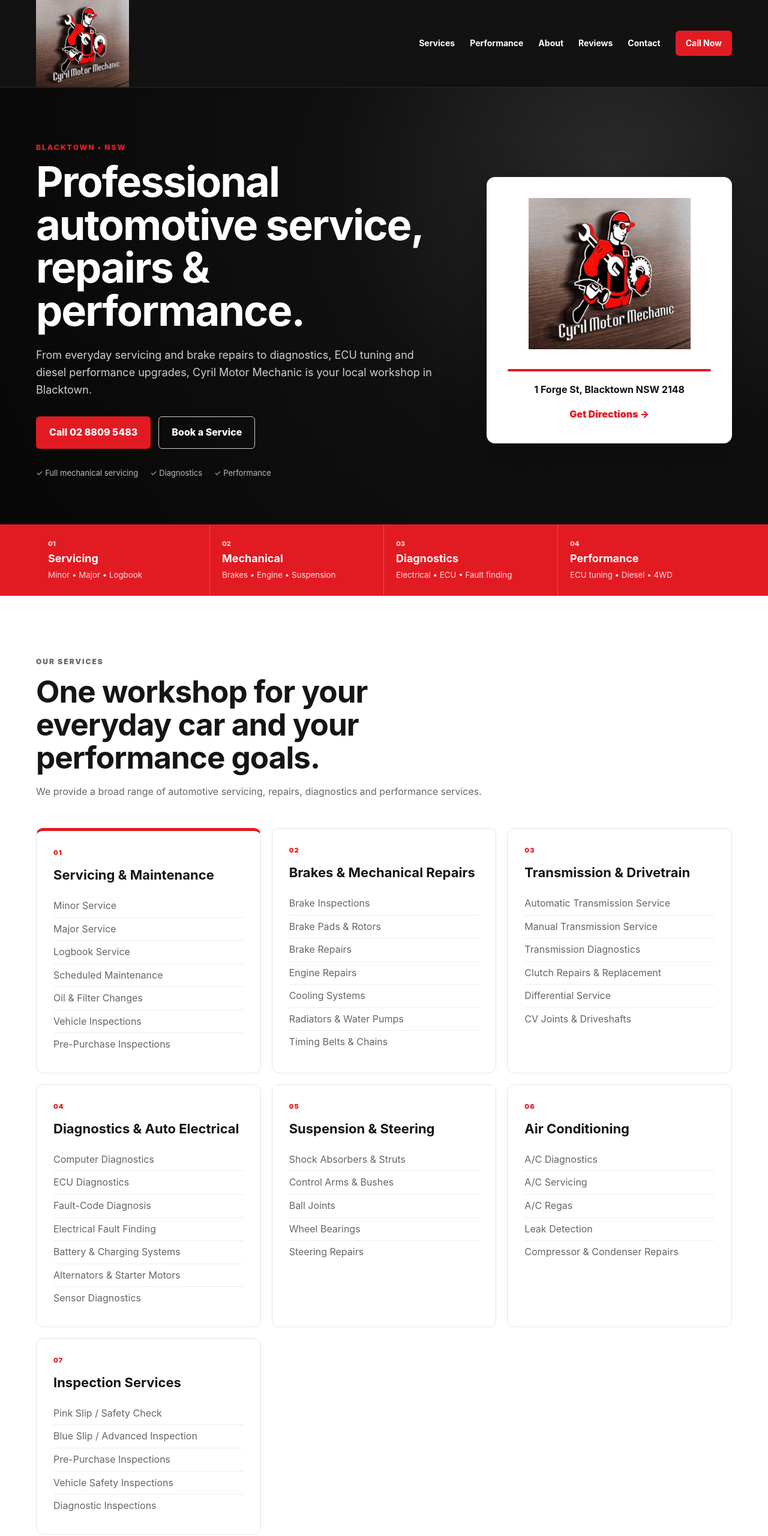
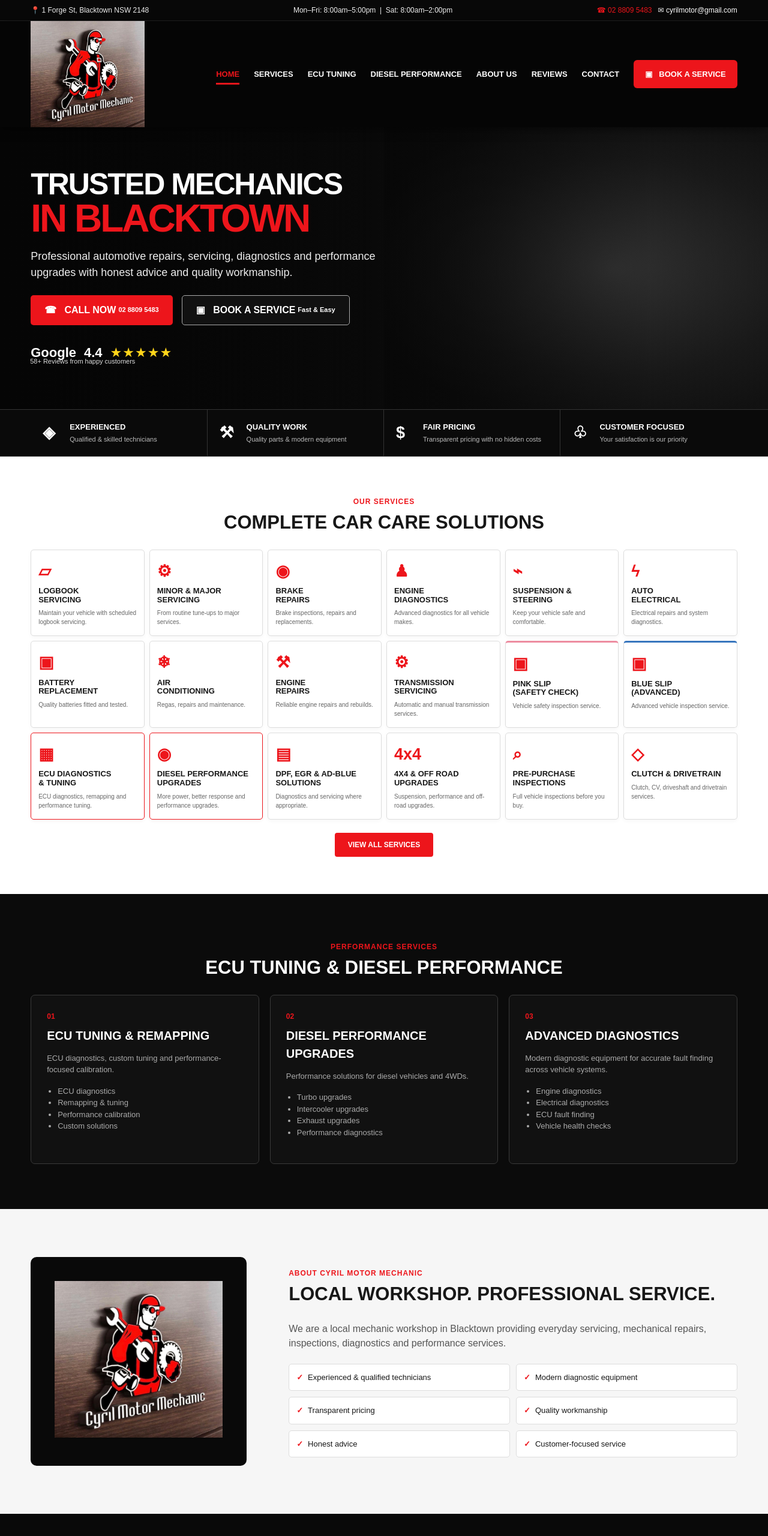
Before and after one commit to cyrilmotor-lab/Cyril-Motor-Mechanic, a plain HTML site: page index.html in a window 1280 px wide. Shown: the top 2560 px of the page at 60% size. Drawn offline with Linux system fonts and the light colour scheme.

Commit message:
Add files via upload

```diff
--- a/index.html
+++ b/index.html
@@ -1,276 +1,139 @@
-<!DOCTYPE html>
+<!doctype html>
 <html lang="en">
 <head>
-  <meta charset="UTF-8">
-  <meta name="viewport" content="width=device-width, initial-scale=1.0">
-  <title>Cyril Motor Mechanic | Blacktown Mechanic</title>
-  <meta name="description" content="Cyril Motor Mechanic in Blacktown. Minor, major and logbook servicing, brakes, transmission, diagnostics, inspections, ECU tuning and diesel performance upgrades.">
+<meta charset="utf-8">
+<meta name="viewport" content="width=device-width,initial-scale=1">
+<title>Cyril Motor Mechanic | Blacktown</title>
+<meta name="description" content="Cyril Motor Mechanic Blacktown — minor, major and logbook servicing, brakes, transmission, diagnostics, Pink Slip, Blue Slip, ECU tuning and diesel performance upgrades.">
 <link rel="stylesheet" href="styles.css">
 </head>
 <body>
-  <header class="site-header">
-    <div class="container nav-wrap">
-      <a class="brand" href="#home" aria-label="Cyril Motor Mechanic home">
-        <img src="logo.jpg" alt="Cyril Motor Mechanic logo">
-      </a>
-      <button class="menu-toggle" aria-label="Open menu" aria-expanded="false">☰</button>
-      <nav class="nav">
-        <a href="#services">Services</a>
-        <a href="#performance">Performance</a>
-        <a href="#about">About</a>
-        <a href="#reviews">Reviews</a>
-        <a href="#contact">Contact</a>
-        <a class="nav-cta" href="tel:+61288095483">Call Now</a>
+<div class="topbar">
+  <div class="wrap topinner">
+    <span>📍 1 Forge St, Blacktown NSW 2148</span>
+    <span class="hours">Mon–Fri: 8:00am–5:00pm &nbsp;|&nbsp; Sat: 8:00am–2:00pm</span>
+    <span><a href="tel:+61288095483">☎ 02 8809 5483</a> &nbsp; <a href="mailto:cyrilmotor@gmail.com">✉ cyrilmotor@gmail.com</a></span>
+  </div>
+</div>
+
+<header>
+  <div class="wrap navinner">
+    <a class="logo" href="#home"><img src="logo.jpg" alt="Cyril Motor Mechanic"></a>
+    <button class="hamb" aria-label="Menu">☰</button>
+    <nav>
+      <a class="active" href="#home">HOME</a>
+      <a href="#services">SERVICES</a>
+      <a href="#performance">ECU TUNING</a>
+      <a href="#performance">DIESEL PERFORMANCE</a>
+      <a href="#about">ABOUT US</a>
+      <a href="#reviews">REVIEWS</a>
+      <a href="#contact">CONTACT</a>
+      <a class="book" href="#contact">▣ &nbsp; BOOK A SERVICE</a>
     </nav>
   </div>
 </header>
 
 <main id="home">
 <section class="hero">
-      <div class="container hero-grid">
-        <div>
-          <p class="eyebrow">BLACKTOWN • NSW</p>
-          <h1>Professional automotive service, repairs & performance.</h1>
-          <p class="hero-copy">From everyday servicing and brake repairs to diagnostics, ECU tuning and diesel performance upgrades, Cyril Motor Mechanic is your local workshop in Blacktown.</p>
-          <div class="hero-actions">
-            <a class="btn btn-primary" href="tel:+61288095483">Call 02 8809 5483</a>
-            <a class="btn btn-outline" href="#contact">Book a Service</a>
+  <div class="heroShade"></div>
+  <div class="wrap heroInner">
+    <div class="heroText">
+      <div class="kicker">TRUSTED MECHANICS</div>
+      <h1><span>IN BLACKTOWN</span></h1>
+      <p>Professional automotive repairs, servicing, diagnostics and performance upgrades with honest advice and quality workmanship.</p>
+      <div class="buttons">
+        <a class="btn red" href="tel:+61288095483">☎ &nbsp; CALL NOW<br><small>02 8809 5483</small></a>
+        <a class="btn dark" href="#contact">▣ &nbsp; BOOK A SERVICE<br><small>Fast &amp; Easy</small></a>
       </div>
-          <div class="trust-row">
-            <span>✓ Full mechanical servicing</span>
-            <span>✓ Diagnostics</span>
-            <span>✓ Performance</span>
-          </div>
-        </div>
-        <div class="hero-card">
-          <img src="logo.jpg" alt="Cyril Motor Mechanic">
-          <div class="hero-card-line"></div>
-          <p>1 Forge St, Blacktown NSW 2148</p>
-          <a href="https://maps.app.goo.gl/SMX2M5FnPrcr7Gb49" target="_blank" rel="noopener">Get Directions →</a>
+      <div class="rating"><b>Google</b> <strong>4.4</strong> <span>★★★★★</span><small>58+ Reviews from happy customers</small></div>
     </div>
   </div>
 </section>
 
-    <section class="quick-links">
-      <div class="container quick-grid">
-        <a href="#servicing"><span>01</span><strong>Servicing</strong><small>Minor • Major • Logbook</small></a>
-        <a href="#mechanical"><span>02</span><strong>Mechanical</strong><small>Brakes • Engine • Suspension</small></a>
-        <a href="#diagnostics"><span>03</span><strong>Diagnostics</strong><small>Electrical • ECU • Fault finding</small></a>
-        <a href="#performance"><span>04</span><strong>Performance</strong><small>ECU tuning • Diesel • 4WD</small></a>
+<section class="trust">
+  <div class="wrap trustgrid">
+    <div><b>◈</b><strong>EXPERIENCED</strong><span>Qualified &amp; skilled technicians</span></div>
+    <div><b>⚒</b><strong>QUALITY WORK</strong><span>Quality parts &amp; modern equipment</span></div>
+    <div><b>$</b><strong>FAIR PRICING</strong><span>Transparent pricing with no hidden costs</span></div>
+    <div><b>♧</b><strong>CUSTOMER FOCUSED</strong><span>Your satisfaction is our priority</span></div>
   </div>
 </section>
 
-    <section id="services" class="section">
-      <div class="container">
-        <div class="section-heading">
-          <p class="eyebrow">OUR SERVICES</p>
-          <h2>One workshop for your everyday car and your performance goals.</h2>
-          <p>We provide a broad range of automotive servicing, repairs, diagnostics and performance services.</p>
+<section id="services" class="services">
+  <div class="wrap">
+    <div class="sectionTitle"><small>OUR SERVICES</small><h2>COMPLETE CAR CARE SOLUTIONS</h2></div>
+    <div class="serviceGrid">
+      <article><i>▱</i><h3>LOGBOOK<br>SERVICING</h3><p>Maintain your vehicle with scheduled logbook servicing.</p></article>
+      <article><i>⚙</i><h3>MINOR &amp; MAJOR<br>SERVICING</h3><p>From routine tune-ups to major services.</p></article>
+      <article><i>◉</i><h3>BRAKE<br>REPAIRS</h3><p>Brake inspections, repairs and replacements.</p></article>
+      <article><i>♟</i><h3>ENGINE<br>DIAGNOSTICS</h3><p>Advanced diagnostics for all vehicle makes.</p></article>
+      <article><i>⌁</i><h3>SUSPENSION &amp;<br>STEERING</h3><p>Keep your vehicle safe and comfortable.</p></article>
+      <article><i>ϟ</i><h3>AUTO<br>ELECTRICAL</h3><p>Electrical repairs and system diagnostics.</p></article>
+      <article><i>▣</i><h3>BATTERY<br>REPLACEMENT</h3><p>Quality batteries fitted and tested.</p></article>
+      <article><i>❄</i><h3>AIR<br>CONDITIONING</h3><p>Regas, repairs and maintenance.</p></article>
+      <article><i>⚒</i><h3>ENGINE<br>REPAIRS</h3><p>Reliable engine repairs and rebuilds.</p></article>
+      <article><i>⚙</i><h3>TRANSMISSION<br>SERVICING</h3><p>Automatic and manual transmission services.</p></article>
+      <article class="pink"><i>▣</i><h3>PINK SLIP<br>(SAFETY CHECK)</h3><p>Vehicle safety inspection service.</p></article>
+      <article class="blue"><i>▣</i><h3>BLUE SLIP<br>(ADVANCED)</h3><p>Advanced vehicle inspection service.</p></article>
+      <article class="highlight"><i>▦</i><h3>ECU DIAGNOSTICS<br>&amp; TUNING</h3><p>ECU diagnostics, remapping and performance tuning.</p></article>
+      <article class="highlight"><i>◉</i><h3>DIESEL PERFORMANCE<br>UPGRADES</h3><p>More power, better response and performance upgrades.</p></article>
+      <article><i>▤</i><h3>DPF, EGR &amp; AD-BLUE<br>SOLUTIONS</h3><p>Diagnostics and servicing where appropriate.</p></article>
+      <article><i>4x4</i><h3>4X4 &amp; OFF ROAD<br>UPGRADES</h3><p>Suspension, performance and off-road upgrades.</p></article>
+      <article><i>⌕</i><h3>PRE-PURCHASE<br>INSPECTIONS</h3><p>Full vehicle inspections before you buy.</p></article>
+      <article><i>◇</i><h3>CLUTCH &amp; DRIVETRAIN</h3><p>Clutch, CV, driveshaft and drivetrain services.</p></article>
     </div>
+    <div class="center"><a class="view" href="#contact">VIEW ALL SERVICES</a></div>
+  </div>
+</section>
 
-        <div class="service-grid">
-          <article id="servicing" class="service-card featured">
-            <div class="service-number">01</div>
-            <h3>Servicing & Maintenance</h3>
-            <ul>
-              <li>Minor Service</li>
-              <li>Major Service</li>
-              <li>Logbook Service</li>
-              <li>Scheduled Maintenance</li>
-              <li>Oil & Filter Changes</li>
-              <li>Vehicle Inspections</li>
-              <li>Pre-Purchase Inspections</li>
-            </ul>
-          </article>
-
-          <article id="mechanical" class="service-card">
-            <div class="service-number">02</div>
-            <h3>Brakes & Mechanical Repairs</h3>
-            <ul>
-              <li>Brake Inspections</li>
-              <li>Brake Pads & Rotors</li>
-              <li>Brake Repairs</li>
-              <li>Engine Repairs</li>
-              <li>Cooling Systems</li>
-              <li>Radiators & Water Pumps</li>
-              <li>Timing Belts & Chains</li>
-            </ul>
-          </article>
-
-          <article class="service-card">
-            <div class="service-number">03</div>
-            <h3>Transmission & Drivetrain</h3>
-            <ul>
-              <li>Automatic Transmission Service</li>
-              <li>Manual Transmission Service</li>
-              <li>Transmission Diagnostics</li>
-              <li>Clutch Repairs & Replacement</li>
-              <li>Differential Service</li>
-              <li>CV Joints & Driveshafts</li>
-            </ul>
-          </article>
-
-          <article id="diagnostics" class="service-card">
-            <div class="service-number">04</div>
-            <h3>Diagnostics & Auto Electrical</h3>
-            <ul>
-              <li>Computer Diagnostics</li>
-              <li>ECU Diagnostics</li>
-              <li>Fault-Code Diagnosis</li>
-              <li>Electrical Fault Finding</li>
-              <li>Battery & Charging Systems</li>
-              <li>Alternators & Starter Motors</li>
-              <li>Sensor Diagnostics</li>
-            </ul>
-          </article>
-
-          <article class="service-card">
-            <div class="service-number">05</div>
-            <h3>Suspension & Steering</h3>
-            <ul>
-              <li>Shock Absorbers & Struts</li>
-              <li>Control Arms & Bushes</li>
-              <li>Ball Joints</li>
-              <li>Wheel Bearings</li>
-              <li>Steering Repairs</li>
-            </ul>
-          </article>
-
-          <article class="service-card">
-            <div class="service-number">06</div>
-            <h3>Air Conditioning</h3>
-            <ul>
-              <li>A/C Diagnostics</li>
-              <li>A/C Servicing</li>
-              <li>A/C Regas</li>
-              <li>Leak Detection</li>
-              <li>Compressor & Condenser Repairs</li>
-            </ul>
-          </article>
-
-          <article class="service-card inspection">
-            <div class="service-number">07</div>
-            <h3>Inspection Services</h3>
-            <ul>
-              <li>Pink Slip / Safety Check</li>
-              <li>Blue Slip / Advanced Inspection</li>
-              <li>Pre-Purchase Inspections</li>
-              <li>Vehicle Safety Inspections</li>
-              <li>Diagnostic Inspections</li>
-            </ul>
-          </article>
+<section id="performance" class="performance">
+  <div class="wrap">
+    <div class="sectionTitle lightTitle"><small>PERFORMANCE SERVICES</small><h2>ECU TUNING &amp; DIESEL PERFORMANCE</h2></div>
+    <div class="perfGrid">
+      <article><div class="perfNum">01</div><h3>ECU TUNING &amp; REMAPPING</h3><p>ECU diagnostics, custom tuning and performance-focused calibration.</p><ul><li>ECU diagnostics</li><li>Remapping &amp; tuning</li><li>Performance calibration</li><li>Custom solutions</li></ul></article>
+      <article><div class="perfNum">02</div><h3>DIESEL PERFORMANCE UPGRADES</h3><p>Performance solutions for diesel vehicles and 4WDs.</p><ul><li>Turbo upgrades</li><li>Intercooler upgrades</li><li>Exhaust upgrades</li><li>Performance diagnostics</li></ul></article>
+      <article><div class="perfNum">03</div><h3>ADVANCED DIAGNOSTICS</h3><p>Modern diagnostic equipment for accurate fault finding across vehicle systems.</p><ul><li>Engine diagnostics</li><li>Electrical diagnostics</li><li>ECU fault finding</li><li>Vehicle health checks</li></ul></article>
     </div>
   </div>
 </section>
 
-    <section id="performance" class="performance">
-      <div class="container performance-grid">
-        <div>
-          <p class="eyebrow">ECU & DIESEL PERFORMANCE</p>
-          <h2>More from your vehicle.</h2>
-          <p>Performance-focused diagnostics and tuning for drivers looking for improved response and a stronger driving experience.</p>
-          <div class="performance-actions">
-            <a class="btn btn-primary" href="tel:+61288095483">Talk to the Workshop</a>
-            <a class="btn btn-outline light" href="#contact">Request a Quote</a>
-          </div>
-        </div>
-        <div class="performance-cards">
-          <div>
-            <span>01</span>
-            <h3>ECU Diagnostics & Tuning</h3>
-            <p>ECU diagnostics, remapping, tuning and performance calibration.</p>
-          </div>
-          <div>
-            <span>02</span>
-            <h3>Diesel Performance</h3>
-            <p>Diesel performance upgrades, 4WD upgrades and performance-focused diagnostics.</p>
-          </div>
-          <div>
-            <span>03</span>
-            <h3>Performance Upgrades</h3>
-            <p>Turbo, intercooler, exhaust and related performance upgrade support.</p>
-          </div>
+<section id="about" class="about">
+  <div class="wrap aboutGrid">
+    <div class="aboutLogo"><img src="logo.jpg" alt="Cyril Motor Mechanic logo"></div>
+    <div><div class="sectionTitle left"><small>ABOUT CYRIL MOTOR MECHANIC</small><h2>LOCAL WORKSHOP. PROFESSIONAL SERVICE.</h2></div>
+      <p>We are a local mechanic workshop in Blacktown providing everyday servicing, mechanical repairs, inspections, diagnostics and performance services.</p>
+      <div class="why"><div><b>✓</b>Experienced &amp; qualified technicians</div><div><b>✓</b>Modern diagnostic equipment</div><div><b>✓</b>Transparent pricing</div><div><b>✓</b>Quality workmanship</div><div><b>✓</b>Honest advice</div><div><b>✓</b>Customer-focused service</div></div>
     </div>
   </div>
 </section>
 
-    <section id="about" class="section about">
-      <div class="container about-grid">
-        <div class="about-logo"><img src="logo.jpg" alt="Cyril Motor Mechanic logo"></div>
-        <div>
-          <p class="eyebrow">WHY CYRIL MOTOR MECHANIC</p>
-          <h2>Local workshop. Professional service.</h2>
-          <p>We combine everyday mechanical servicing with advanced diagnostics and performance expertise, giving customers one place to look after their vehicle.</p>
-          <div class="points">
-            <div><strong>01</strong><span>Comprehensive mechanical services</span></div>
-            <div><strong>02</strong><span>Modern diagnostics and ECU expertise</span></div>
-            <div><strong>03</strong><span>Convenient Blacktown location</span></div>
-            <div><strong>04</strong><span>Clear, customer-focused service</span></div>
-          </div>
-        </div>
-      </div>
-    </section>
-
-    <section id="reviews" class="section reviews">
-      <div class="container">
-        <div class="section-heading centered">
-          <p class="eyebrow">CUSTOMER REVIEWS</p>
-          <h2>Trusted by local customers.</h2>
-          <p>See the latest customer feedback on our Google Business listing.</p>
-          <a class="btn btn-outline" href="https://maps.app.goo.gl/SMX2M5FnPrcr7Gb49" target="_blank" rel="noopener">View Google Reviews</a>
-        </div>
-      </div>
+<section id="reviews" class="reviews">
+  <div class="wrap reviewHead"><div><small>WHAT OUR CUSTOMERS SAY</small><h2>GOOGLE REVIEWS</h2></div><div class="googleScore"><b>Google</b><strong>4.4</strong><span>★★★★★</span><small>58+ Reviews</small></div></div>
+  <div class="wrap reviewNote"><p>Read the latest customer feedback on our Google Business Profile.</p><a href="https://maps.app.goo.gl/SMX2M5FnPrcr7Gb49" target="_blank" rel="noopener" class="view">VIEW GOOGLE REVIEWS</a></div>
 </section>
 
 <section id="contact" class="contact">
-      <div class="container contact-grid">
-        <div>
-          <p class="eyebrow">CONTACT CYRIL MOTOR MECHANIC</p>
-          <h2>Ready to book your vehicle in?</h2>
-          <p>Call the workshop or send a booking enquiry. We'll help you choose the right service for your vehicle.</p>
-          <div class="contact-details">
-            <a href="tel:+61288095483"><span>PHONE</span><strong>02 8809 5483</strong></a>
-            <a href="mailto:cyrilmotor@gmail.com"><span>EMAIL</span><strong>cyrilmotor@gmail.com</strong></a>
-            <a href="https://maps.app.goo.gl/SMX2M5FnPrcr7Gb49" target="_blank" rel="noopener"><span>ADDRESS</span><strong>1 Forge St, Blacktown NSW 2148</strong></a>
+  <div class="wrap contactGrid">
+    <div><div class="sectionTitle left lightTitle"><small>CONTACT US</small><h2>READY TO BOOK YOUR VEHICLE IN?</h2></div>
+      <p>Call us or send a service enquiry. We are located at 1 Forge St, Blacktown.</p>
+      <div class="contactLines"><a href="tel:+61288095483">☎ <b>02 8809 5483</b></a><a href="mailto:cyrilmotor@gmail.com">✉ <b>cyrilmotor@gmail.com</b></a><a href="https://maps.app.goo.gl/SMX2M5FnPrcr7Gb49" target="_blank">📍 <b>1 Forge St, Blacktown NSW 2148</b></a></div>
     </div>
-        </div>
-
-        <form class="booking-form" action="mailto:cyrilmotor@gmail.com" method="post" enctype="text/plain">
-          <h3>Request a Service</h3>
-          <label>Name<input type="text" name="Name" required></label>
-          <label>Phone<input type="tel" name="Phone" required></label>
-          <label>Vehicle<input type="text" name="Vehicle" placeholder="e.g. Toyota Hilux 2018"></label>
-          <label>Service needed
-            <select name="Service">
-              <option>Minor Service</option>
-              <option>Major Service</option>
-              <option>Logbook Service</option>
-              <option>Brakes</option>
-              <option>Transmission</option>
-              <option>Diagnostics</option>
-              <option>Pink Slip / Safety Check</option>
-              <option>Blue Slip / Advanced Inspection</option>
-              <option>ECU Tuning</option>
-              <option>Diesel Performance</option>
-              <option>Other</option>
-            </select>
-          </label>
-          <label>Message<textarea name="Message" rows="4" placeholder="Tell us what you need help with"></textarea></label>
-          <button class="btn btn-primary" type="submit">Send Enquiry</button>
-          <small>This simple free version opens your email app. A proper online booking system can be added later.</small>
+    <form action="mailto:cyrilmotor@gmail.com" method="post" enctype="text/plain">
+      <h3>BOOK A SERVICE</h3>
+      <input name="Name" placeholder="Your name" required>
+      <input name="Phone" placeholder="Phone number" required>
+      <input name="Vehicle" placeholder="Vehicle (e.g. Toyota Hilux)">
+      <select name="Service"><option>Choose a service</option><option>Minor Service</option><option>Major Service</option><option>Logbook Service</option><option>Brake Repairs</option><option>Transmission</option><option>Pink Slip / Safety Check</option><option>Blue Slip / Advanced Inspection</option><option>ECU Tuning</option><option>Diesel Performance</option><option>Other</option></select>
+      <textarea name="Message" rows="4" placeholder="Tell us what you need"></textarea>
+      <button class="btn red" type="submit">SEND SERVICE ENQUIRY</button>
     </form>
   </div>
 </section>
 </main>
 
-  <footer>
-    <div class="container footer-wrap">
-      <img src="logo.jpg" alt="Cyril Motor Mechanic">
-      <p>© 2026 Cyril Motor Mechanic • 1 Forge St, Blacktown NSW 2148</p>
-      <a href="tel:+61288095483">02 8809 5483</a>
-    </div>
-  </footer>
-
-  <script src="script.js"></script>
+<footer><div class="wrap footerInner"><img src="logo.jpg" alt="Cyril Motor Mechanic"><span>© 2026 Cyril Motor Mechanic • Blacktown NSW</span><a href="tel:+61288095483">02 8809 5483</a></div></footer>
+<script>
+const b=document.querySelector('.hamb'),n=document.querySelector('nav');b.onclick=()=>n.classList.toggle('open');
+</script>
 </body>
 </html>
```
Also changed, not shown: styles.css. Lines whose indentation alone changed are shown as unchanged.
